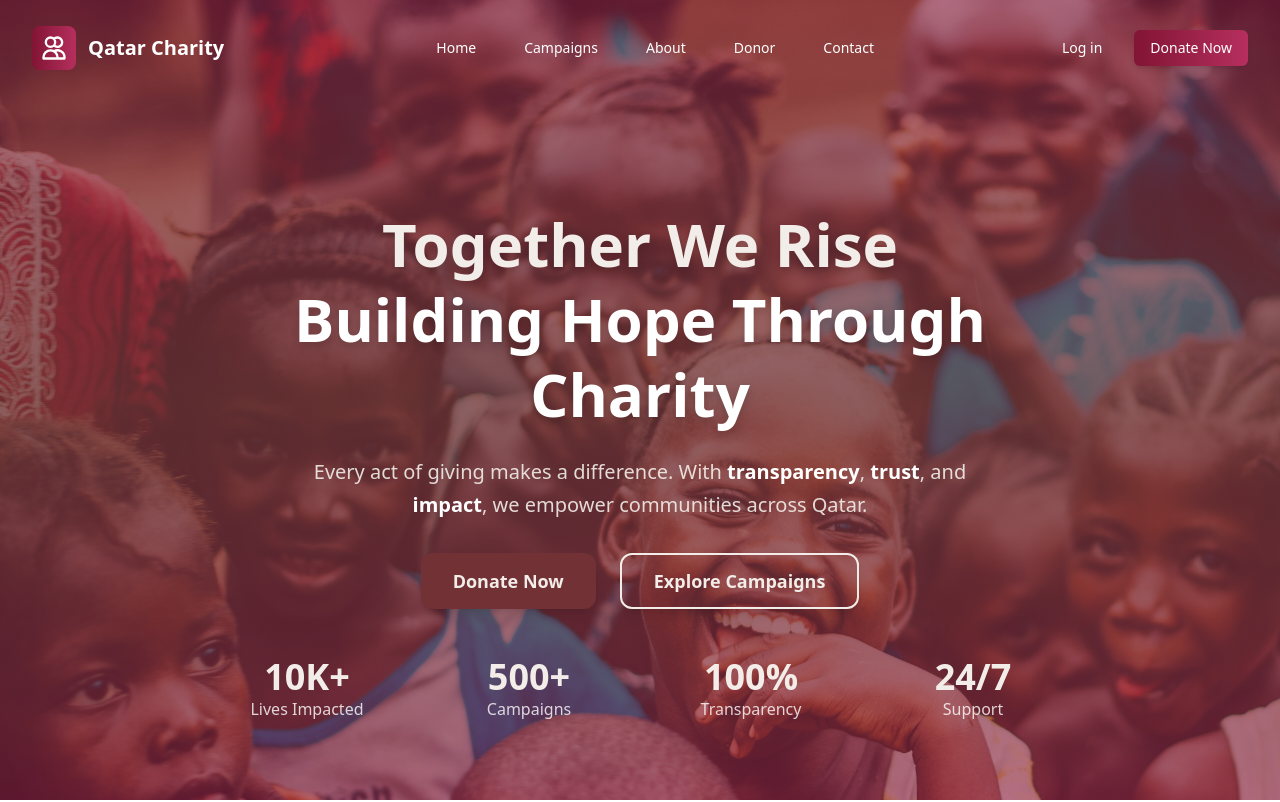
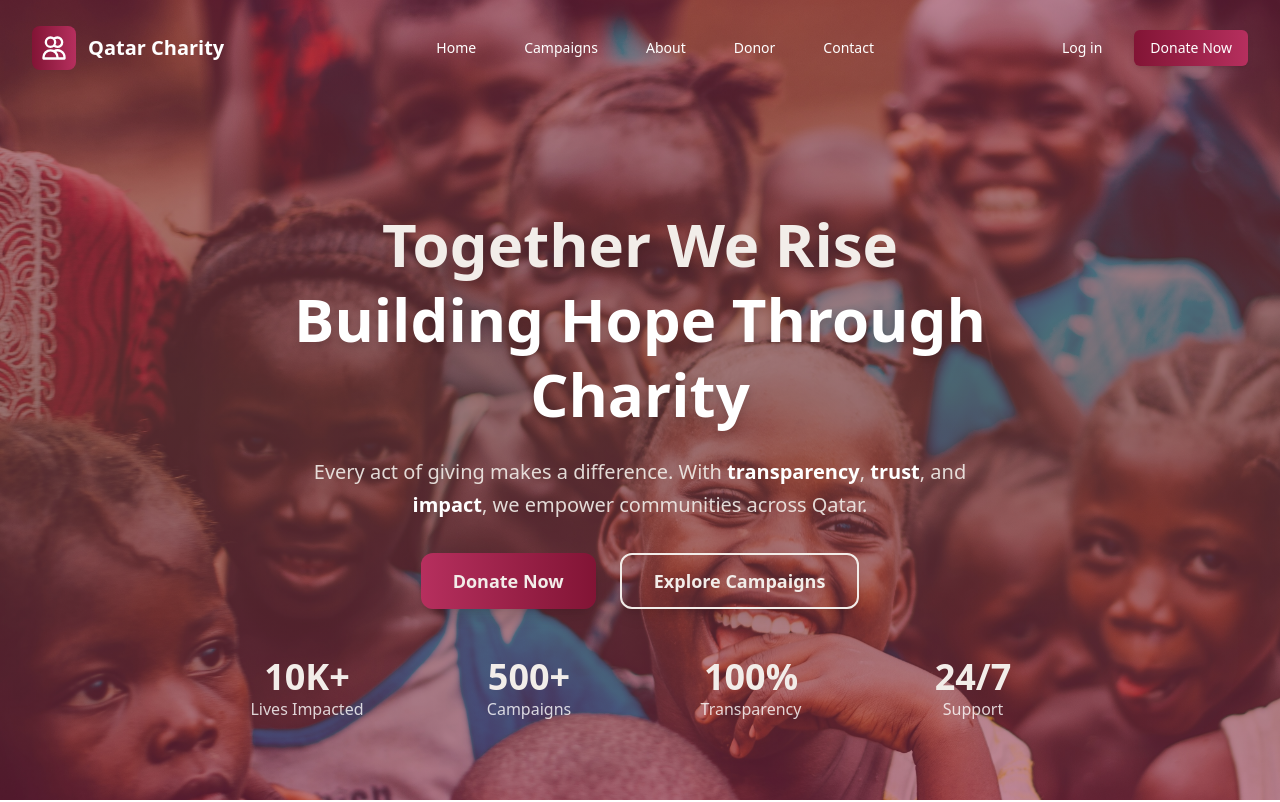
Before and after one commit to shakeel7521951/Charity, a Next.js app: page /about in a window 1280 px wide. Shown: the top 802 px of the page. Built offline with nearby package versions, Linux system fonts and the light colour scheme.

Commit message:
about done

```diff
--- a/app/_components/about/CallToAction.jsx
+++ b/app/_components/about/CallToAction.jsx
@@ -8,7 +8,7 @@ export default function CallToAction() {
     backgroundImage: "linear-gradient(to right, rgba(138, 21, 56, 0.3), rgba(166, 45, 76, 0.6), rgba(138, 21, 56, 0.3)), url('about/CallToAction.jpg')",
     backgroundSize: "cover",
     backgroundPosition: "center",
-    backgroundBlendMode: "overlay"
+    backgroundBlendMode: "overlay",
   }}
    className="py-20 px-6 text-center bg-[#8A153] text-white overflow-hidden">
       {/* Background decorative shapes */}
--- a/app/_components/about/Hero.jsx
+++ b/app/_components/about/Hero.jsx
@@ -27,7 +27,7 @@ export default function Hero() {
       }}
     >
       {/* Dark overlay with brand gradient */}
-      <div className="absolute inset-0 bg-gradient-to-b from-[#8A1538]/60 via-[#723134]/75 to-[#8A1538]/60"></div>
+      <div className="absolute inset-0 bg-gradient-to-b from-[#8A1538]/50 via-[#723134]/65 to-[#8A1538]/50"></div>
 
       {/* Content */}
       <div className="relative z-10 max-w-4xl text-white px-4">
@@ -66,7 +66,7 @@ export default function Hero() {
           animate="visible"
           custom={0.6}
         >
-          <button className="bg-[#723134] text-[#F2EDE9] px-8 py-3 rounded-xl text-base sm:text-lg font-semibold shadow-lg hover:bg-[#543D2E] hover:text-white transition-all duration-300">
+          <button className="bg-gradient-to-r from-[#B62F5E] to-[#821435] text-[#F2EDE9] px-8 py-3 rounded-xl text-base sm:text-lg font-semibold shadow-lg hover:bg-[#543D2E] hover:text-white hover:bg-gradient-to-r hover:from-[#821435] hover:to-[#B62F5E] duration-400">
             Donate Now
           </button>
           <button className="border-2 border-[#F2EDE9] text-[#F2EDE9] px-8 py-3 rounded-xl text-base sm:text-lg font-semibold shadow-lg hover:bg-[#F2EDE9] hover:text-[#723134] transition-all duration-300">
```
